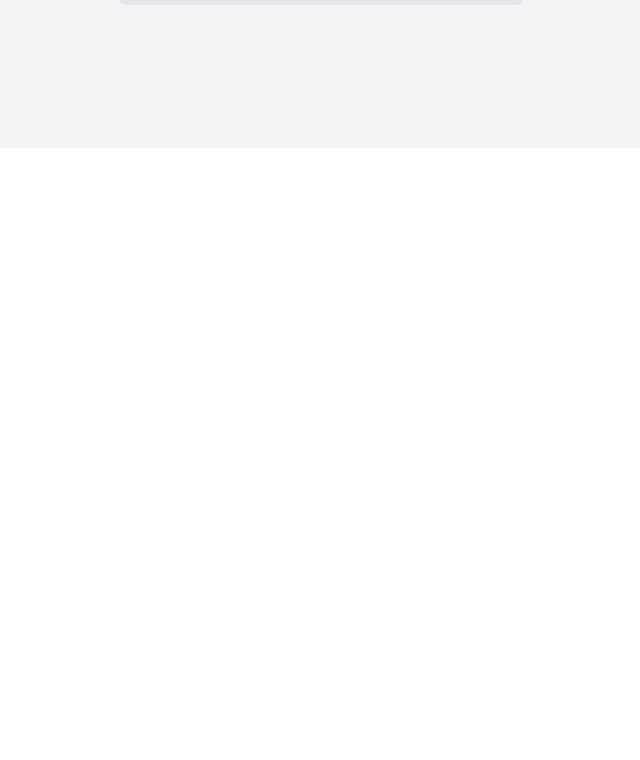
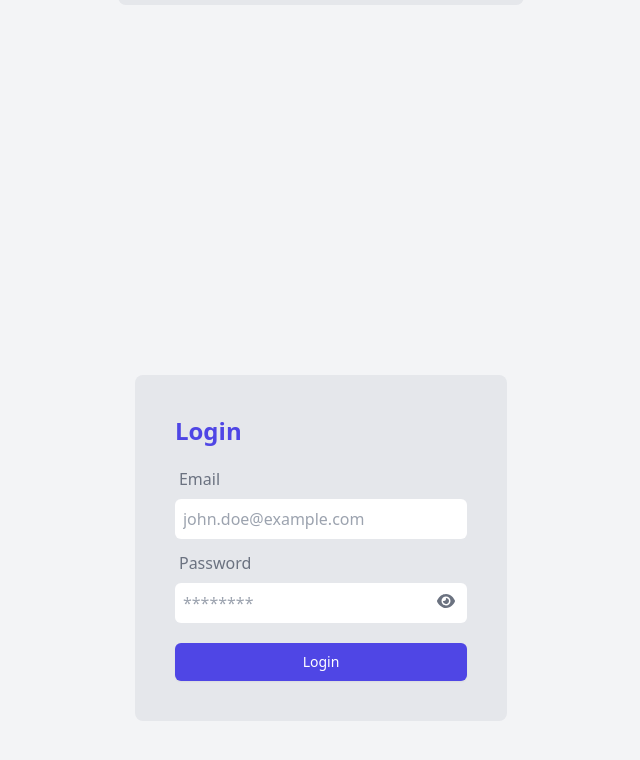
Before and after one commit to suman7802/ProfileBook, a React (Create React App) app in the folder client/: page / in a window 1280 px wide. Shown: the part 652-1412 px from the top of the page, without its empty margins (319-959 px from the left). Before the commit the page ends 800 px from the top, so only its background shows below. Built offline with nearby package versions, Linux system fonts and the light colour scheme.

Commit message:
added login component

```diff
--- a/client/src/App.js
+++ b/client/src/App.js
@@ -1,9 +1,11 @@
+import LogIn from './components/LogIn';
 import SignUp from './components/SingUp';
 
 export default function App() {
   return (
     <div className="App">
       <SignUp />
+      <LogIn />
     </div>
   );
 }
--- /dev/null
+++ b/client/src/components/LogIn.jsx
@@ -0,0 +1,89 @@
+import { z } from 'zod';
+import { useState } from 'react';
+import { useForm } from 'react-hook-form';
+import { zodResolver } from '@hookform/resolvers/zod';
+
+import { faEye, faEyeSlash } from '@fortawesome/free-solid-svg-icons';
+import { FontAwesomeIcon } from '@fortawesome/react-fontawesome';
+
+const formSchema = z.object({
+  email: z
+    .string()
+    .nonempty({ message: 'Please provide email' })
+    .email({ message: 'Invalid email address.' }),
+
+  password: z.string().nonempty({ message: 'Please provide password' }),
+});
+
+export default function Login() {
+  const form = useForm({
+    resolver: zodResolver(formSchema),
+  });
+
+  const [showPassword, setShowPassword] = useState(false);
+  const togglePasswordVisibility = () => setShowPassword((show) => !show);
+
+  function onSubmit(values) {
+    console.log(values);
+  }
+
+  return (
+    <div className="flex flex-col items-center justify-center min-h-screen bg-gray-100">
+      <form
+        onSubmit={form.handleSubmit(onSubmit)}
+        className="flex flex-col bg-gray-200 rounded-lg p-10 gap-5"
+      >
+        <h2 className="text-2xl font-bold text-indigo-600">Login</h2>
+
+        <div className="flex flex-col gap-3 text-gray-500">
+          <label>
+            <span className="ml-1">Email</span>
+            <input
+              {...form.register('email')}
+              className="w-full rounded-md px-2 py-2 mt-2 focus:outline-none"
+              placeholder="john.doe@example.com"
+            />
+            {form.formState.errors.email && (
+              <p className="text-red-500">{form.formState.errors.email.message}</p>
+            )}
+          </label>
+
+          <label>
+            <span className="ml-1">Password</span>
+
+            <div className="password relative">
+              <input
+                {...form.register('password')}
+                type={showPassword ? 'text' : 'password'}
+                className="w-full rounded-md px-2 py-2 mt-2 focus:outline-none"
+                placeholder="********"
+              />
+
+              <button
+                type="button"
+                className="absolute right-3 top-[30%]"
+                onClick={togglePasswordVisibility}
+              >
+                {showPassword ? (
+                  <FontAwesomeIcon icon={faEyeSlash} />
+                ) : (
+                  <FontAwesomeIcon icon={faEye} />
+                )}
+              </button>
+            </div>
+
+            {form.formState.errors.password && (
+              <p className="text-red-500">{form.formState.errors.password.message}</p>
+            )}
+          </label>
+        </div>
+        <button
+          type="submit"
+          className="w-full py-2 px-2 border border-transparent rounded-md shadow-sm text-sm font-medium text-white bg-indigo-600 hover:bg-indigo-700"
+        >
+          Login
+        </button>
+      </form>
+    </div>
+  );
+}
```
